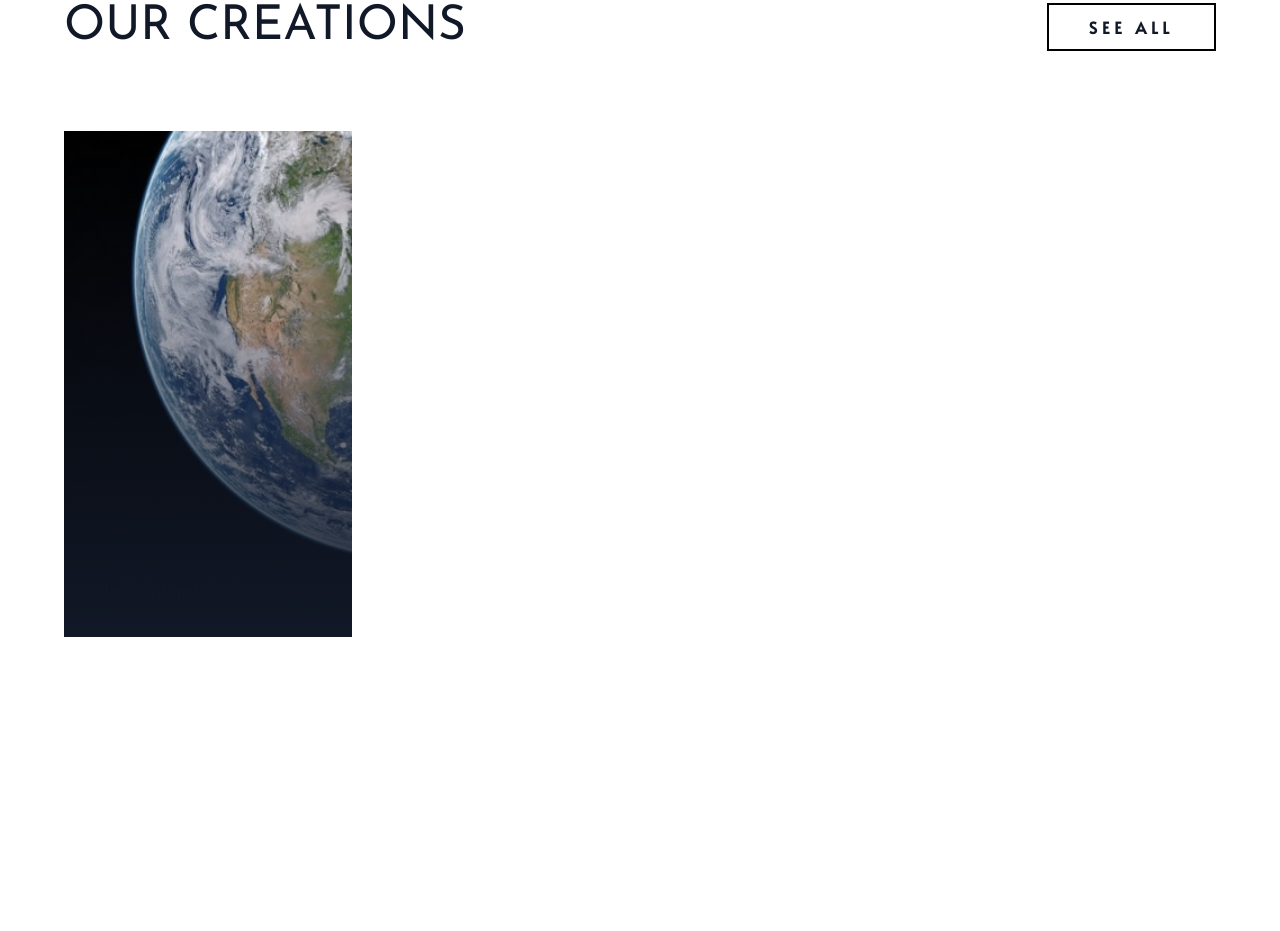
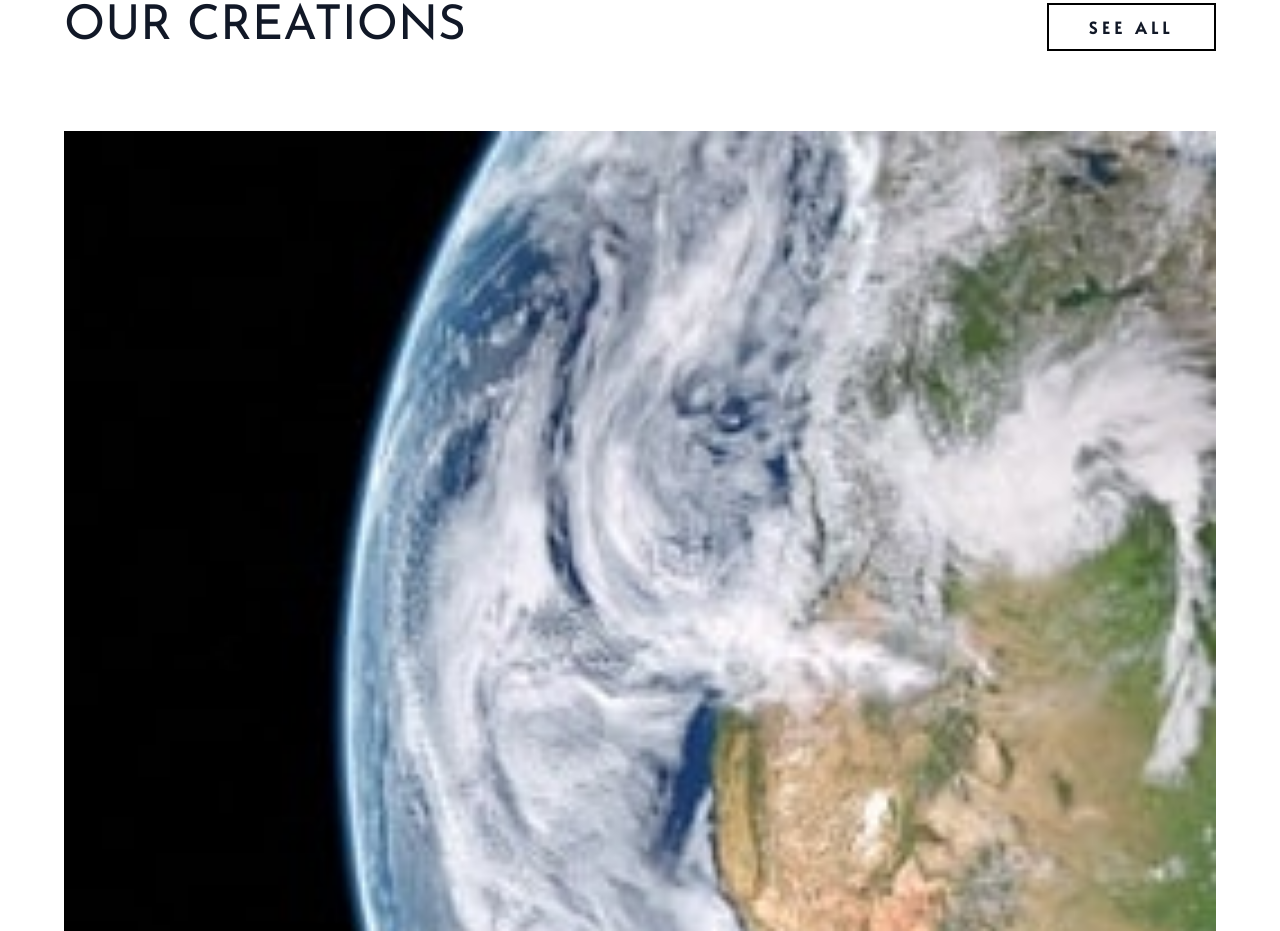
Before and after one commit to zainabturkmen/loopstudios, a website: page index.html in a window 1280 px wide. Shown: the part 1469-2400 px from the top of the page. Before the commit the page ends 2234 px from the top, so only its background shows below. Drawn offline with Linux system fonts and the light colour scheme.

Commit message:
adding update

```diff
--- a/index.html
+++ b/index.html
@@ -98,10 +98,9 @@
         </div>
 
         <!-- Items Container -->
-        <div
-          class="item-container">
+        <div class="item-container">
           <!-- Item 1 -->
-          <div class="group relative overflow-hidden md:w-1/4">
+          <div class="group item">
             <!-- Desktop Images -->
             <img
               src="images/desktop/image-deep-earth.jpg"
@@ -114,8 +113,7 @@
               class="w-full md:hidden" />
             <!-- Item Gradient -->
             <div
-              class="absolute top-0 bottom-0 right-0 left-0 bg-gradient-to-b from-transparent
-               to-gray-900 group-hover:from-gray-50 group-hover:to-white group-hover:opacity-70"></div>
+              class="absolute top-0 bottom-0 right-0 left-0 bg-gradient-to-b from-transparent to-gray-900 group-hover:from-gray-50 group-hover:to-white group-hover:opacity-70"></div>
             <!-- Item Text -->
             <h5
               class="absolute px-6 duration-200 w-52 bottom-4 md:bottom-8 md:px-10 group-hover:scale-110 group-hover:text-black">
--- a/input.css
+++ b/input.css
@@ -10,6 +10,10 @@
 
 .item-container {
   @apply flex flex-col justify-berween w-full space-y-6 text-2xl text-white uppercase md:flex-row md:space-y-0 md:space-x-8;
+}
+
+.item {
+  @apply relative overflow-hidden md:w-1/4;
 }
 
 #hero {
```
